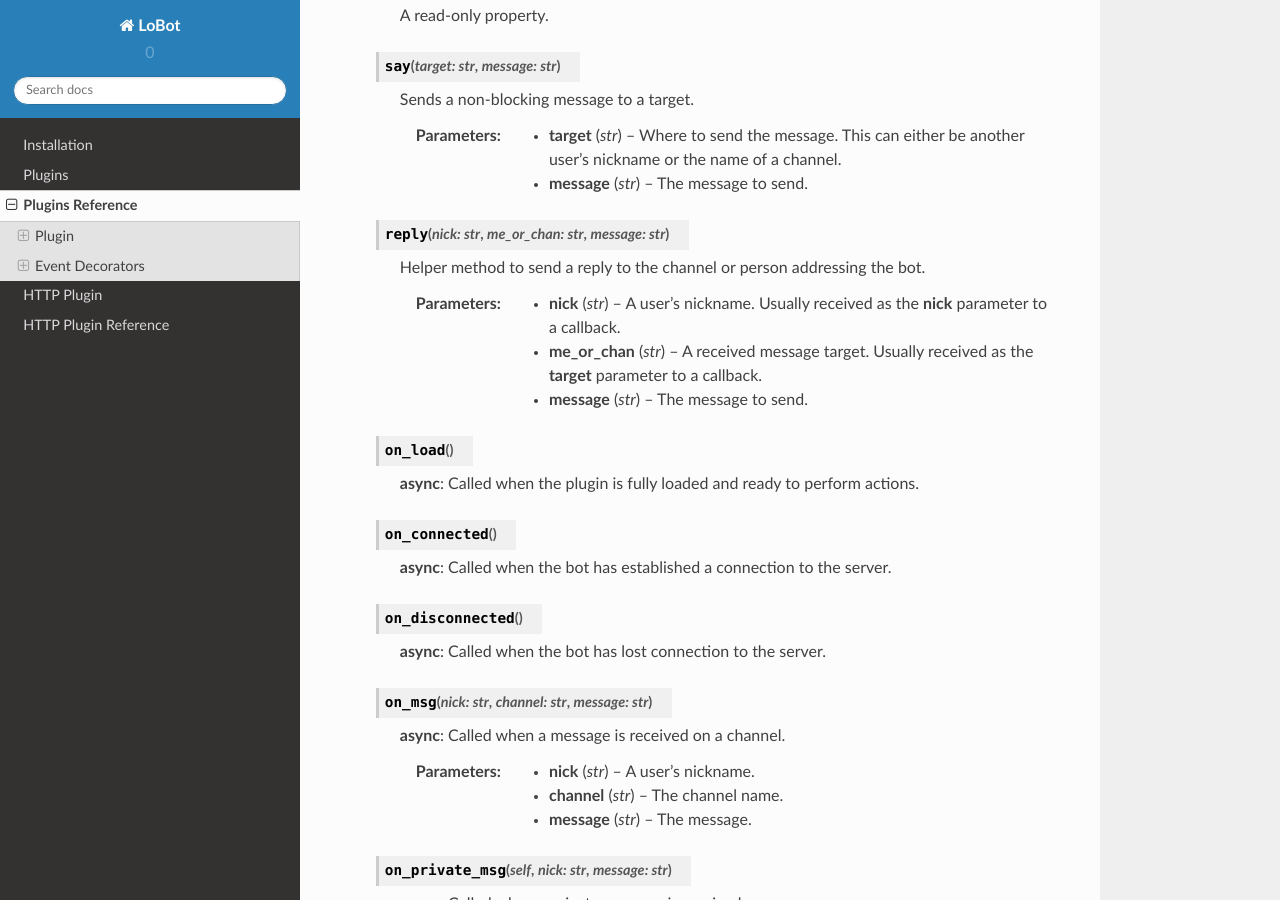
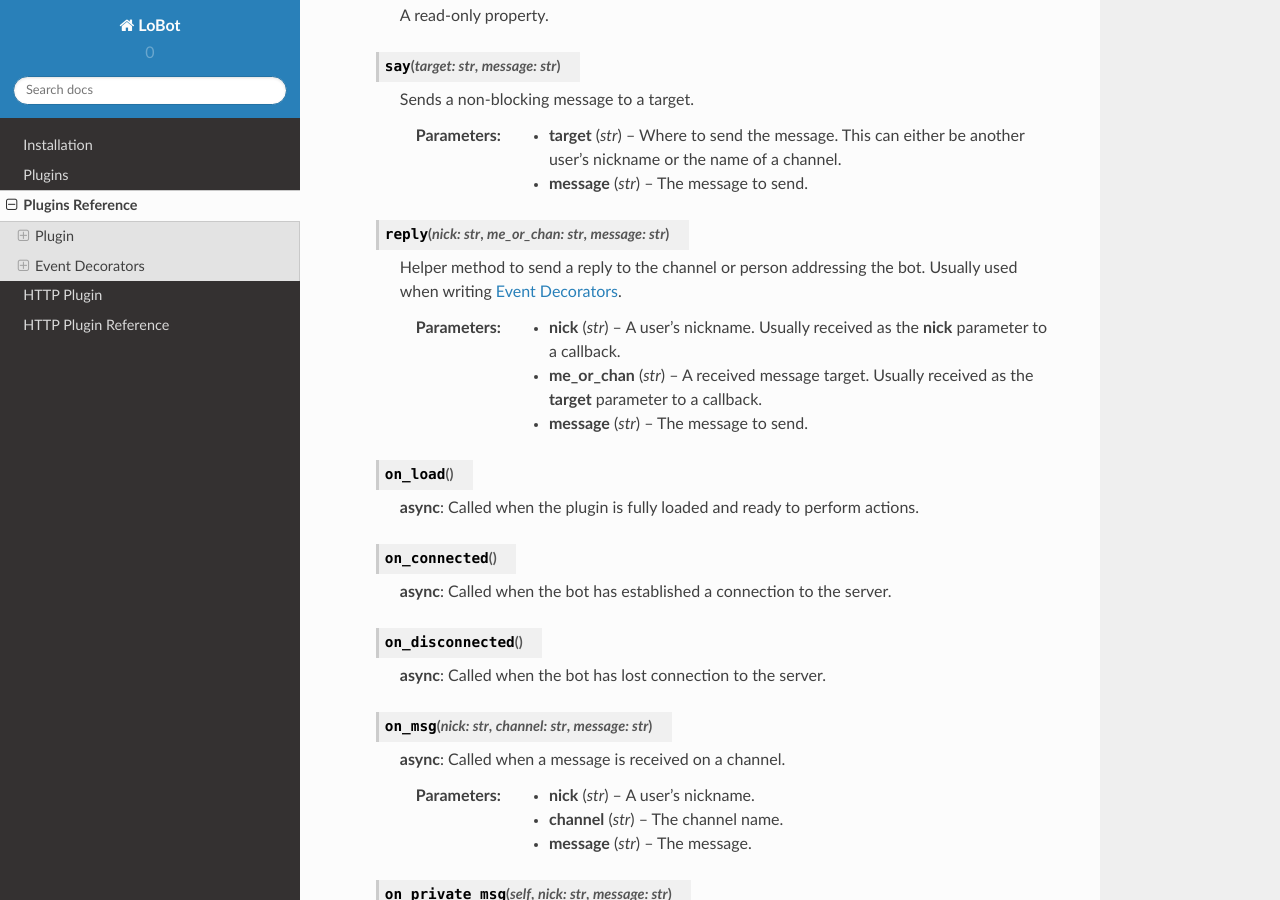
Before and after one commit to lavignes/lobot, a Sphinx documentation site: the page built from doc/plugins_ref.rst, in a window 1280 px wide and 900 px high, scrolled down 517 px. Built offline with Sphinx 7.4.7 and the Read the Docs theme 2.0.0, drawn with Linux system fonts in a browser that asks for light colours.

Commit message:
doc update again

```diff
--- a/README.rst
+++ b/README.rst
@@ -17,6 +17,11 @@
 
 Getting started
 ===============
+
+::
+
+    $ pip install lobot
+
 
 Running LoBot
 ^^^^^^^^^^^^^
--- a/doc/http.rst
+++ b/doc/http.rst
@@ -1,2 +1,4 @@
+.. _http:
+
 HTTP Plugin
 ===========
--- a/doc/http_ref.rst
+++ b/doc/http_ref.rst
@@ -1,2 +1,4 @@
+.. _http-ref:
+
 HTTP Plugin Reference
 =====================
--- a/doc/plugins.rst
+++ b/doc/plugins.rst
@@ -1,3 +1,5 @@
+.. _plugins:
+
 Plugins
 =======
 
--- a/doc/plugins_ref.rst
+++ b/doc/plugins_ref.rst
@@ -35,6 +37,7 @@
     .. method:: reply(nick: str, me_or_chan: str, message: str)
 
         Helper method to send a reply to the channel or person addressing the bot.
+        Usually used when writing :ref:`plugin-decorators`.
 
         :param str nick: A user's nickname. Usually received as the **nick** parameter to a callback.
 
@@ -86,6 +89,8 @@
 
         :param str channel: The channel name.
 
+.. _plugin-decorators:
+
 Event Decorators
 ----------------
 
```
Also changed, not shown: other parts of doc/plugins_ref.rst (+2 -0 lines).
